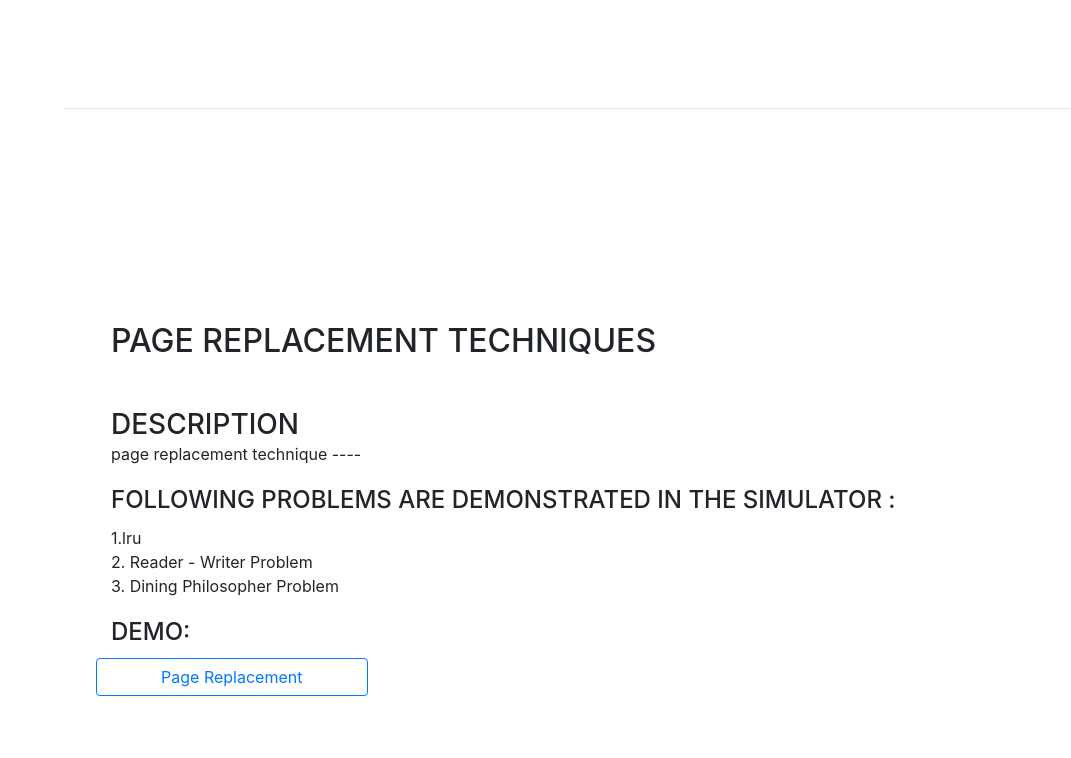
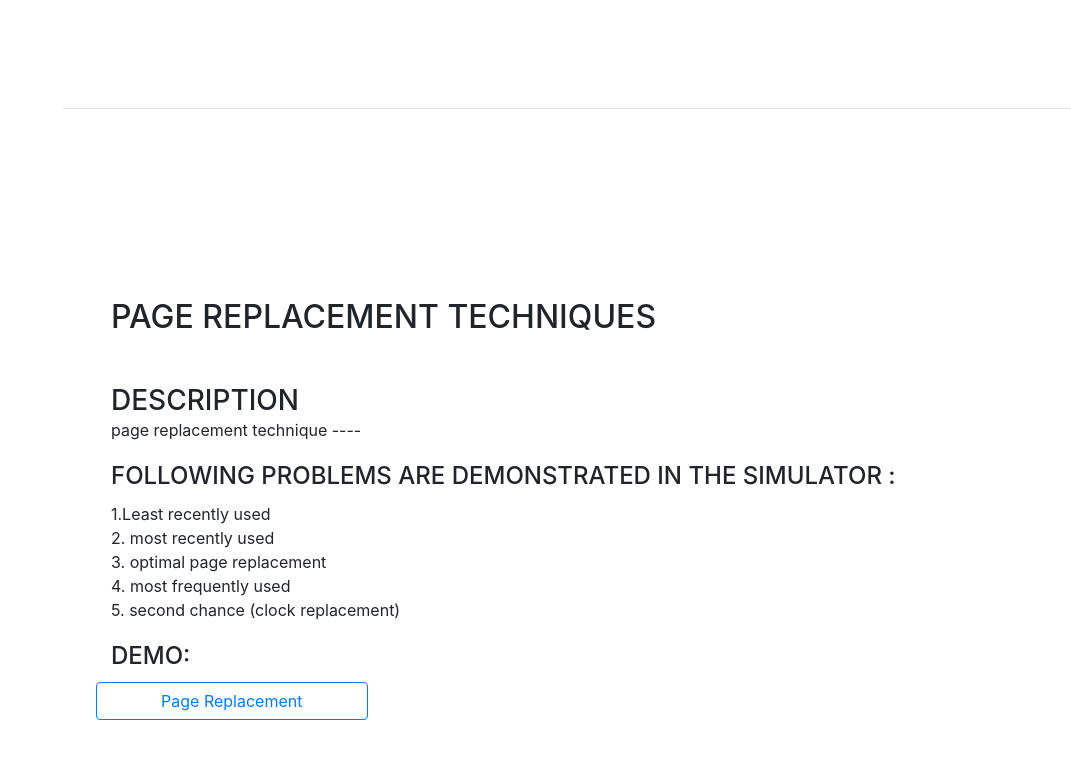
Before and after one commit to saurabh8522/OS-Simulator, a website with bundled scripts: page Index/index.html in a window 1280 px wide. Shown: the part 3920-4678 px from the top of the page, without its empty margins (209-1280 px from the left). Built offline with nearby package versions, Linux system fonts and the light colour scheme; a web font is replaced by a local one.

Commit message:
Update index.html

```diff
--- a/Index/index.html
+++ b/Index/index.html
@@ -206,15 +206,17 @@
               <div class="subheading mb-2">Following Problems are demonstrated in the simulator :
                 <!-- <a href="mailto:name@email.com">saharshsonu40@gmail.com</a> -->
               </div>
-              <p>1.lru <br>
-                2. Reader - Writer Problem <br>
-                3. Dining Philosopher Problem <br>
+              <p>1.Least  recently used  <br>
+                2. most recently used <br>
+                3. optimal page replacement<br>
+                4. most frequently used<br>
+                5. second chance (clock replacement)
               </p>
               <div class="subheading mb-2">Demo:
                 <!-- <a href="mailto:name@email.com">saharshsonu40@gmail.com</a> -->
               </div>
               <div class="row">
-              <button type="button" class="btn btn-outline-primary col-lg-4 col-6 px-0"><a href="../page replacement/page replacement/lruindex.html">Page Replacement</a></button>
+              <button type="button" class="btn btn-outline-primary col-lg-4 col-6 px-0"><a href="../page replacement/lruindex.html">Page Replacement</a></button>
           </div>
 
             </div>
```
